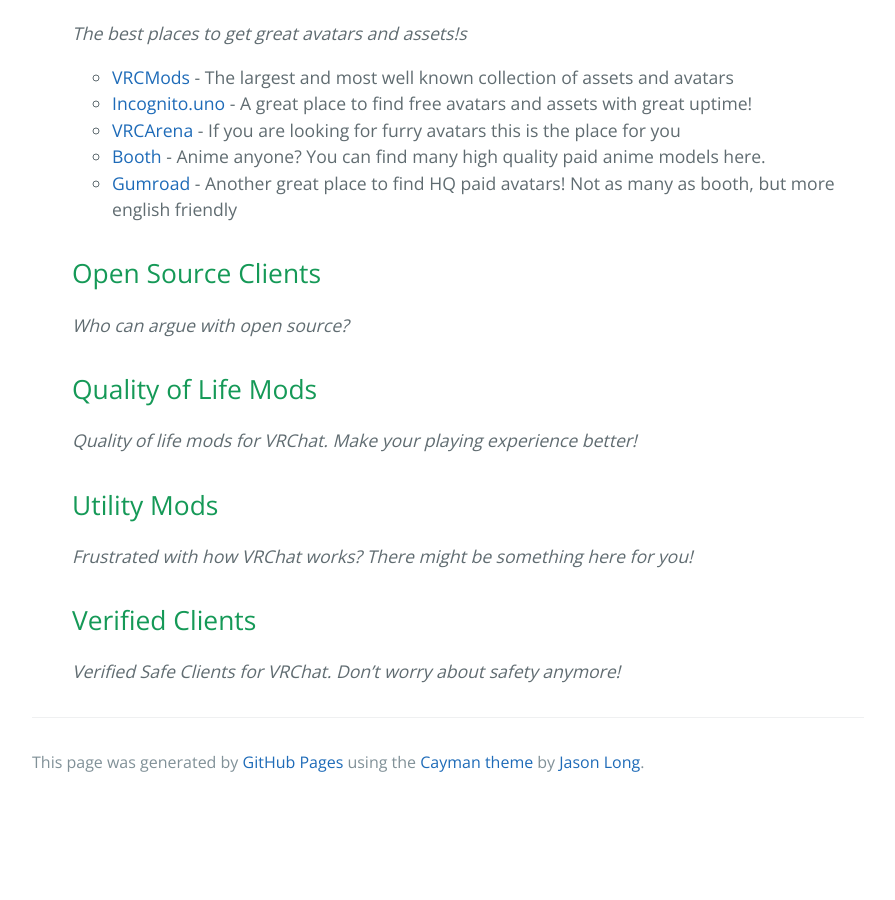
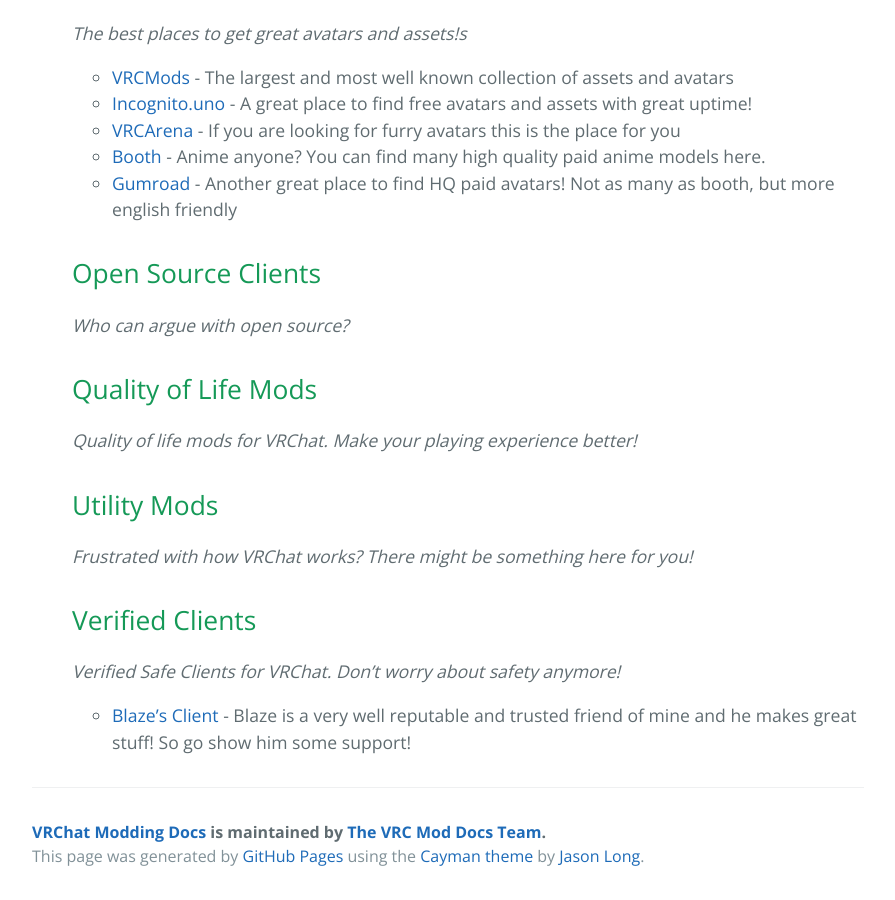
Before and after one commit to vrchatmoddingdocs/vrchatmoddingdocs.github.io, a Jekyll site: the page built from docs/awesome.md, in a window 1280 px wide and 900 px high, scrolled down 1281 px. Shown: the whole window, without its empty margins (192-1087 px from the left). Built offline with Jekyll 4.4.1, drawn with Linux system fonts in a browser that asks for light colours; before the commit the page ends 2087 px from its top, so only the background shows below that.

Commit message:
More awesome stuff!

```diff
--- a/docs/_layouts/template.html
+++ b/docs/_layouts/template.html
@@ -24,6 +24,8 @@
       {{ content }}
 
       <footer class="site-footer">
+        <span class="site-footer-owner"><a href="https://github.com/vrchatmoddingdocs/vrchatmoddingdocs.github.io">VRChat Modding Docs</a> is maintained by <a href="https://github.com/vrchatmoddingdocs">The VRC Mod Docs Team</a>.</span>
+
         <span class="site-footer-credits">This page was generated by <a href="https://pages.github.com">GitHub Pages</a> using the <a href="https://github.com/jasonlong/cayman-theme">Cayman theme</a> by <a href="https://twitter.com/jasonlong">Jason Long</a>.</span>
       </footer>
 
--- a/docs/awesome.md
+++ b/docs/awesome.md
@@ -58,3 +58,5 @@
   ## Verified Clients
 
   _Verified Safe Clients for VRChat. Don't worry about safety anymore!_
+
+  - [Blaze's Client](https://discord.com/invite/BLAZESCLIENT) - Blaze is a very well reputable and trusted friend of mine and he makes great stuff! So go show him some support!
```
